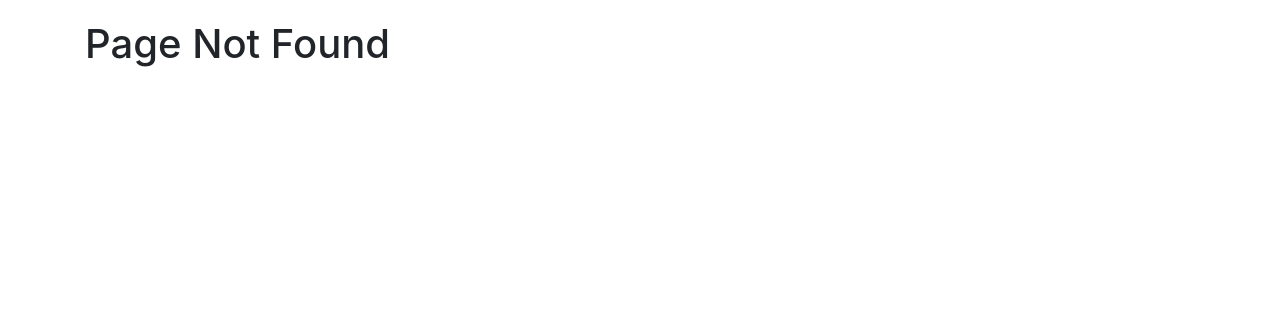
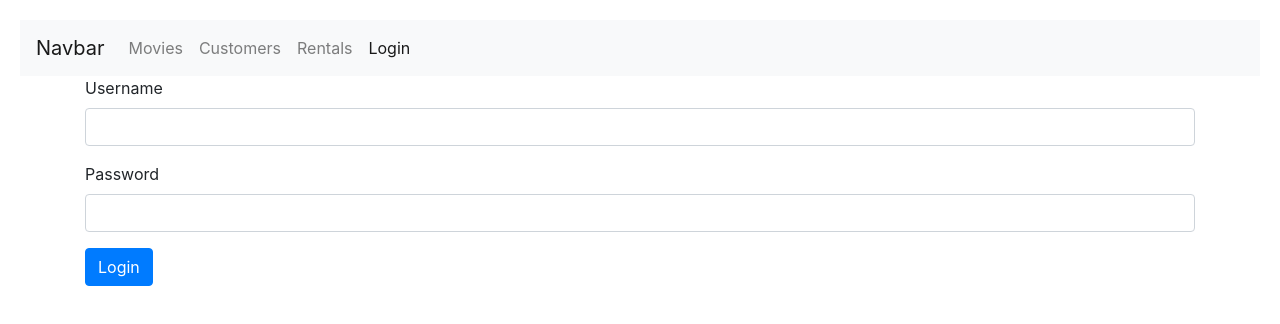
Before and after one commit to cye158/vidi, a React (Create React App) app: page /login in a window 1280 px wide. Before the commit this address led to /not-found. Shown: the top 324 px of the page. Built offline with nearby package versions, Linux system fonts and the light colour scheme.

Commit message:
add navbar & loginForm

```diff
--- a/package.json
+++ b/package.json
@@ -6,8 +6,8 @@
     "bootstrap": "^4.3.1",
     "lodash": "^4.17.11",
     "prop-types": "^15.7.2",
-    "react": "^16.8.4",
-    "react-dom": "^16.8.4",
+    "react": "^16.8.5",
+    "react-dom": "^16.8.5",
     "react-router-dom": "^5.0.0",
     "react-scripts": "^2.1.8"
   },
--- a/src/App.js
+++ b/src/App.js
@@ -1,24 +1,32 @@
-import React, { Component } from "react";
+import React, { Component, Fragment } from "react";
 import { Route, Redirect, Switch } from "react-router-dom";
-import "./App.css";
 import Movies from "./components/movies";
 import Customers from "./components/customers";
 import Rentals from "./components/rentals";
 import NotFound from "./components/notFound";
+import NavBar from "./components/navBar";
+import MovieForm from "./components/movieForm";
+import LoginForm from "./components/loginForm";
+import "./App.css";
 
 class App extends Component {
   render() {
     return (
+      <Fragment>
+        <NavBar />
         <main className="container">
           <Switch>
+            <Route path="/movies/:id" component={MovieForm} />
             <Route path="/movies" component={Movies} />
             <Route path="/customers" component={Customers} />
             <Route path="/rentals" component={Rentals} />
+            <Route path="/login" component={LoginForm} />
             <Route path="/not-found" component={NotFound} />
             <Redirect from="/" exact to="/movies" />
             <Redirect to="/not-found" />
           </Switch>
         </main>
+      </Fragment>
     );
   }
 }
--- /dev/null
+++ b/src/components/common/input.js
@@ -0,0 +1,19 @@
+import React from "react";
+
+const Input = ({ name, label, value, onChange }) => {
+  return (
+    <div className="form-group">
+      <label htmlFor={name}>{label}</label>
+      <input
+        value={value}
+        onChange={onChange}
+        name={name}
+        id={name}
+        className="form-control"
+        type="text"
+      />
+    </div>
+  );
+};
+
+export default Input;
--- /dev/null
+++ b/src/components/loginForm.js
@@ -0,0 +1,57 @@
+import React, { Component } from "react";
+import Input from "./common/input";
+
+class LoginForm extends Component {
+  state = {
+    account: {
+      username: "",
+      password: ""
+    },
+    errors: {}
+  };
+
+  validate = () => {
+    console.log("Validating");
+  };
+
+  handleChange = e => {
+    const account = { ...this.state.account };
+    account[e.target.name] = e.currentTarget.value;
+    this.setState({ account });
+  };
+
+  handleSubmit = e => {
+    e.preventDefault();
+
+    const errors = this.validate();
+    this.setState({ errors });
+    if (errors) return;
+
+    console.log("submitted");
+  };
+
+  render() {
+    const { username, password } = this.state.account;
+    return (
+      <div>
+        <form onSubmit={this.handleSubmit}>
+          <Input
+            value={username}
+            onChange={this.handleChange}
+            name="username"
+            label="Username"
+          />
+          <Input
+            value={password}
+            onChange={this.handleChange}
+            name="password"
+            label="Password"
+          />
+          <button className="btn btn-primary">Login</button>
+        </form>
+      </div>
+    );
+  }
+}
+
+export default LoginForm;
--- a/src/components/movieForm.js
+++ b/src/components/movieForm.js
@@ -1,7 +1,14 @@
 import React from "react";
 
-const MovieForm = props => {
-  return <h1>Movie Form</h1>;
+const MovieForm = ({ history, match }) => {
+  return (
+    <div>
+      <h1>Movie Form {JSON.stringify(match.params)}</h1>
+      <button class="btn btn-primary" onClick={() => history.push("/movies")}>
+        Save
+      </button>
+    </div>
+  );
 };
 
 export default MovieForm;
--- a/src/components/moviesTable.js
+++ b/src/components/moviesTable.js
@@ -1,10 +1,15 @@
 import React, { Component } from "react";
 import Like from "./common/like";
 import Table from "./common/table";
+import { Link } from "react-router-dom";
 
 class MoviesTable extends Component {
   movieColumns = [
-    { type: "title", label: "Title" },
+    {
+      type: "title",
+      label: "Title",
+      content: mov => <Link to={`/movies/${mov._id}`}>{mov.title}</Link>
+    },
     { type: "genre.name", label: "Genre" },
     { type: "numberInStock", label: "Stock" },
     { type: "dailyRentalRate", label: "Rate" },
--- /dev/null
+++ b/src/components/navBar.js
@@ -0,0 +1,41 @@
+import React from "react";
+import { Link, NavLink } from "react-router-dom";
+
+const NavBar = props => {
+  return (
+    <nav className="navbar navbar-expand-lg navbar-light bg-light">
+      <Link className="navbar-brand" to="/">
+        Navbar
+      </Link>
+      <button
+        className="navbar-toggler"
+        type="button"
+        data-toggle="collapse"
+        data-target="#navbarNavAltMarkup"
+        aria-controls="navbarNavAltMarkup"
+        aria-expanded="false"
+        aria-label="Toggle navigation"
+      >
+        <span className="navbar-toggler-icon" />
+      </button>
+      <div className="collapse navbar-collapse" id="navbarNavAltMarkup">
+        <div className="navbar-nav">
+          <NavLink className="nav-item nav-link" to="/movies">
+            Movies
+          </NavLink>
+          <NavLink className="nav-item nav-link" to="/customers">
+            Customers
+          </NavLink>
+          <NavLink className="nav-item nav-link" to="/rentals">
+            Rentals
+          </NavLink>
+          <NavLink className="nav-item nav-link" to="/login">
+            Login
+          </NavLink>
+        </div>
+      </div>
+    </nav>
+  );
+};
+
+export default NavBar;
```
Also changed, not shown: 1 other file (tests, documents, lock files or other folders). Lines whose indentation alone changed are shown as unchanged.
